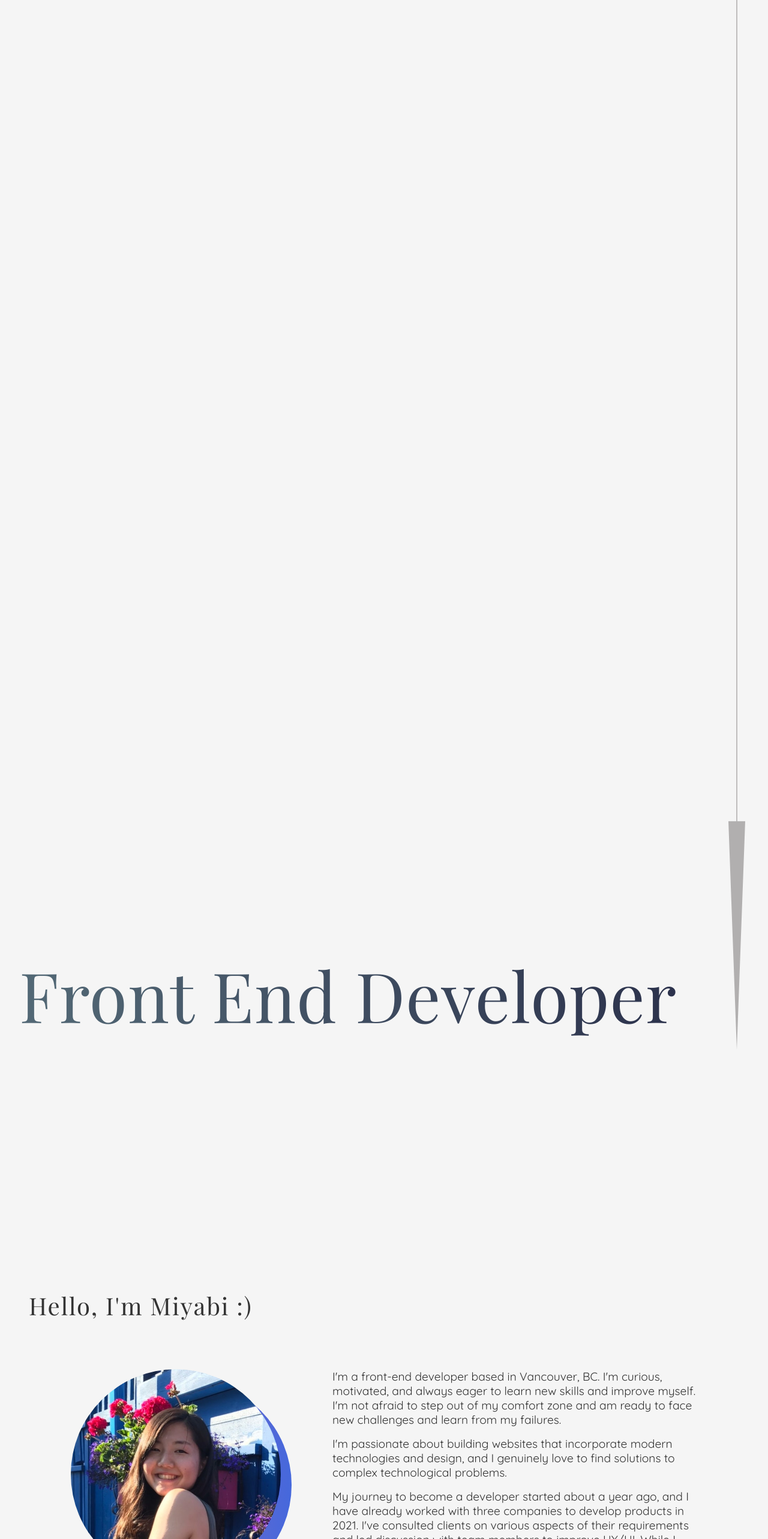
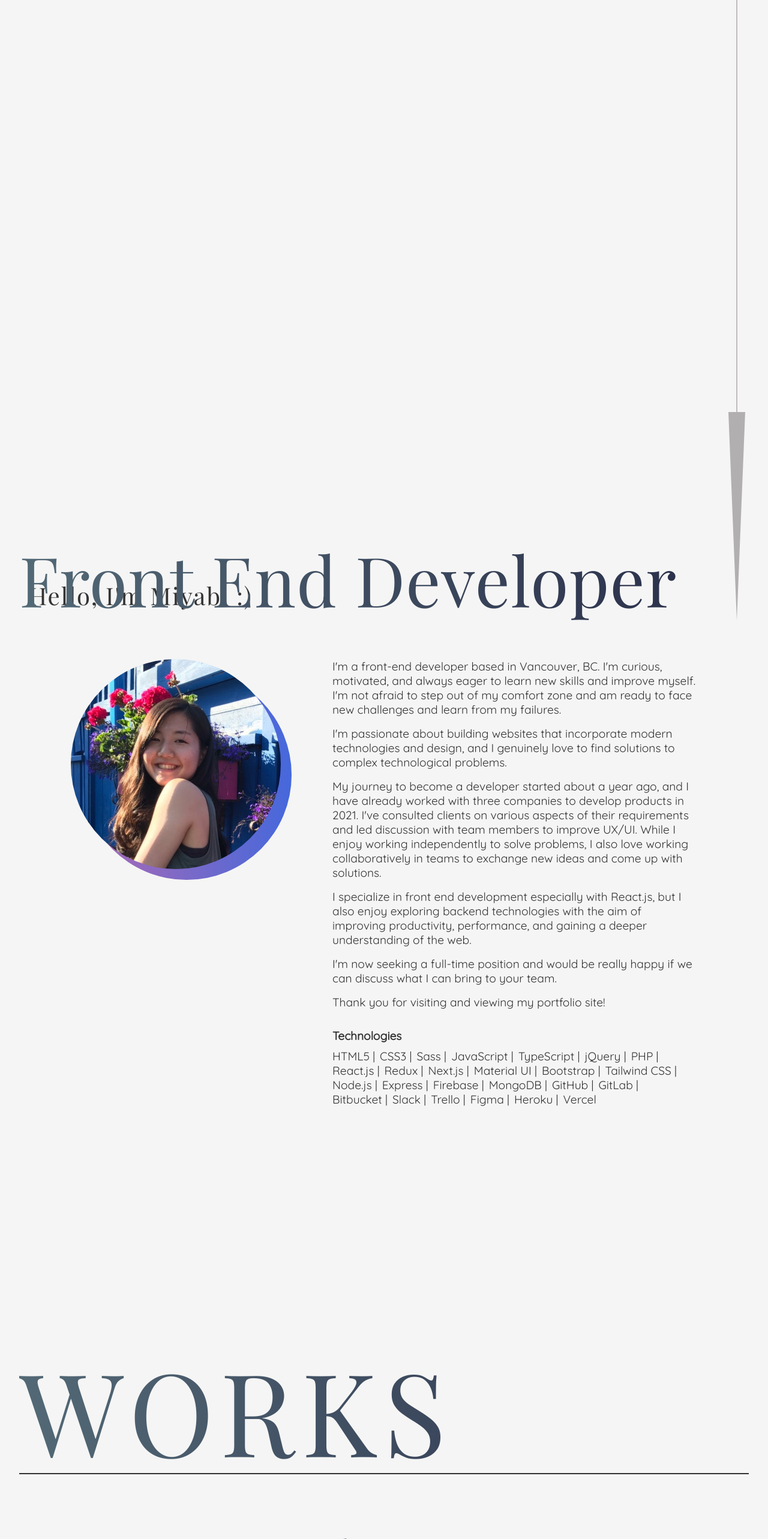
Before and after one commit to miyabitanimchi/my-portfolio-ver2, a Next.js app: page / in a window 1280 px wide. Shown: the part 234-2800 px from the top of the page at 60% size. Built offline with nearby package versions, Linux system fonts and the light colour scheme; a web font is replaced by a local one.

Commit message:
fix some style

```diff
--- a/components/layouts/heroSection/Hero.module.scss
+++ b/components/layouts/heroSection/Hero.module.scss
@@ -5,24 +5,27 @@
 .heroSection {
   position: relative;
   margin-bottom: $section-mb;
-  padding-top: $section-pt;
+  height: 100vh;
   display: flex;
+  flex-direction: column;
+  justify-content: center;
+
   @include smTablet {
     margin-bottom: $section-mb-sm;
   }
   @include tablet {
-    height: 90vh;
     display: flex;
     align-items: center;
   }
   .heroWrap {
+    display: flex;
+
+    .titleWrap {
       width: 100%;
       overflow: hidden;
-    // @include pc-min {
-    // }
 
       .heroFName {
-      padding: 1rem 0;
+        // padding: 1rem 0;
         @include pc-min {
           animation: slideLeftToRight 0.7s;
         }
@@ -34,7 +37,7 @@
         }
       }
       .heroLName {
-      padding: 1rem 0;
+        // padding: 1rem 0;
         @include pc-min {
           animation: rightToLeft 0.7s;
         }
@@ -49,7 +52,7 @@
         // overflow: hidden;
         // height: auto;
         .jobPosition {
-        padding: 1rem 0;
+          // padding: 1rem 0;
           margin-top: 0%;
           @include pc-min {
             animation: bottomToTop 2s;
@@ -60,6 +63,7 @@
           @include mobile {
             padding: 0.5rem 0;
             margin-bottom: 8rem;
+          }
         }
       }
     }
--- a/components/layouts/heroSection/HeroSection.tsx
+++ b/components/layouts/heroSection/HeroSection.tsx
@@ -6,6 +6,7 @@ import Link from "next/link";
 const HeroSection = () => (
   <section className={styles.heroSection} id="home-section">
     <div className={styles.heroWrap}>
+      <div className={styles.titleWrap}>
         <h1
           className={`${utilStyles.headingJumbo} ${styles.heroFName} ${utilStyles.gradientTextKit} ${utilStyles.gradientPinkBlue}`}
         >
@@ -30,6 +31,7 @@ const HeroSection = () => (
           <span className={styles.arrow}></span>
         </a>
       </Link>
+    </div>
   </section>
 );
 
--- a/styles/globals.scss
+++ b/styles/globals.scss
@@ -7,9 +7,7 @@ body {
   font-family: $main-font-family;
   background-color: $main-bg-color;
   box-sizing: border-box;
-  // @include tablet {
-  //   overflow-x: hidden;
-  // }
+  font-size: 16px;
   a {
     color: inherit;
     text-decoration: none;
--- a/styles/utils.module.scss
+++ b/styles/utils.module.scss
@@ -3,49 +3,32 @@
 .headingJumbo {
   font-size: 15vw;
   text-transform: uppercase;
-  line-height: 15rem;
+  line-height: 110%;
   letter-spacing: 0.06em;
   font-weight: 500;
-  @include tablet {
-    line-height: 10rem;
-    letter-spacing: 0.05em;
-  }
-  @include smTablet {
-    line-height: 7rem;
-    letter-spacing: 0.04em;
-  }
-  @include mobile {
-    line-height: 5rem;
-    letter-spacing: 0.03em;
-  }
-  @include smMobile {
-    letter-spacing: 0.02em;
-  }
 }
 
 .headingSecJumbo {
   font-size: 9vw;
-  line-height: 9.5rem;
+  line-height: 120%;
   letter-spacing: 0.01em;
   font-weight: 100;
-  @include tablet {
-    line-height: 8rem;
-    letter-spacing: 0.01em;
-  }
-  @include smTablet {
-    line-height: 5rem;
-  }
-  @include mobile {
-    letter-spacing: 0.005em;
-    line-height: 3rem;
-  }
 }
 
-.heading3Xl {
-  font-size: 3rem;
-  letter-spacing: 0.12rem;
-  font-weight: 100;
-}
+// .heading3XlFixed {
+//   font-size: 2.5rem;
+//   letter-spacing: 0.12rem;
+//   font-weight: 100;
+//   @include smTablet {
+//     font-size: 1.7rem;
+//   }
+//   @include mobile {
+//     font-size: 1.5rem;
+//   }
+//   @include smMobile {
+//     font-size: 1.3rem;
+//   }
+// }
 
 .heading2Xl {
   font-size: 2.5vw;
```
Lines whose indentation alone changed are shown as unchanged.
